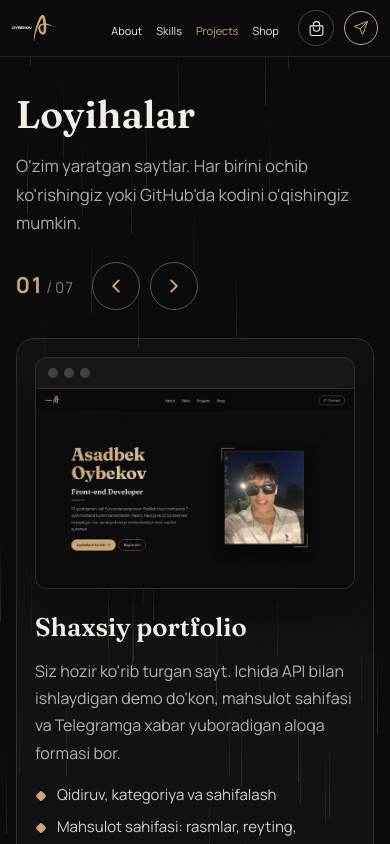
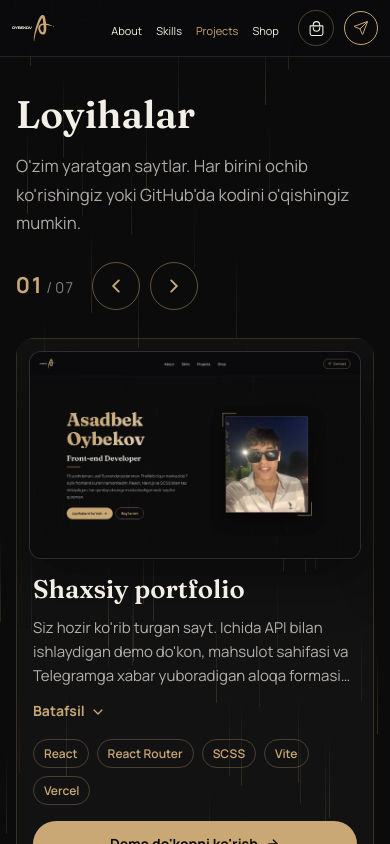
Before and after one commit to oybekovasadbek650-stack/partfolio.uz, a React (Vite) app: page /projects in a window 390 px wide. Shown: the top 844 px of the page. Built offline with nearby package versions, Linux system fonts and the light colour scheme.

Commit message:
partfolio telefon ekrani uchunham togri boldi

```diff
--- a/src/pages/projects/Projects.jsx
+++ b/src/pages/projects/Projects.jsx
@@ -1,7 +1,7 @@
 import { useRef, useState } from 'react'
 import { Link } from 'react-router-dom'
 import { FaGithub } from 'react-icons/fa'
-import { IoArrowForward, IoChevronBack, IoChevronForward, IoOpenOutline } from 'react-icons/io5'
+import { IoArrowForward, IoChevronBack, IoChevronDown, IoChevronForward, IoOpenOutline } from 'react-icons/io5'
 import Gallery from './Gallery'
 import styles from './Projects.module.scss'
 
@@ -156,14 +156,24 @@ function Projects() {
   const [hovered, setHovered] = useState(false)
   const [focused, setFocused] = useState(false)
   const [touched, setTouched] = useState(false)
+  // Telefonda "Batafsil" ochilgan loyiha (null = hammasi yopiq)
+  const [expanded, setExpanded] = useState(null)
   const touchX = useRef(null)
   const count = PROJECTS.length
 
-  const go = (step) => setIndex((i) => (i + step + count) % count)
-  const goTo = (i) => setIndex(i)
+  // Boshqa loyihaga o'tganda ochiq "Batafsil" yopiladi
+  const go = (step) => {
+    setExpanded(null)
+    setIndex((i) => (i + step + count) % count)
+  }
+  const goTo = (i) => {
+    setExpanded(null)
+    setIndex(i)
+  }
 
   const autoplay = !prefersReducedMotion
-  const paused = hovered || focused || touched
+  // O'qiyotgan paytda ("Batafsil" ochiq) loyiha o'zi almashib ketmaydi
+  const paused = hovered || focused || touched || expanded !== null
 
   const onTouchStart = (e) => {
     setTouched(true)
@@ -241,15 +251,26 @@ function Projects() {
               <Gallery images={imagesFor(project.folder)} title={project.title} />
             </div>
 
-            <div className={styles.body}>
+            <div className={expanded === i ? `${styles.body} ${styles.bodyOpen}` : styles.body}>
               <h2 className={styles.cardTitle}>{project.title}</h2>
               <p className={styles.description}>{project.description}</p>
 
-              <ul className={styles.features}>
+              <ul className={styles.features} id={`features-${i}`}>
                 {project.features.map((f) => (
                   <li key={f}>{f}</li>
                 ))}
               </ul>
+
+              {/* Faqat telefonda ko'rinadi: to'liq matn va imkoniyatlarni ochib-yopadi */}
+              <button
+                type="button"
+                className={styles.moreBtn}
+                onClick={() => setExpanded((e) => (e === i ? null : i))}
+                aria-expanded={expanded === i}
+                aria-controls={`features-${i}`}
+              >
+                {expanded === i ? 'Yopish' : 'Batafsil'} <IoChevronDown aria-hidden="true" />
+              </button>
 
               <ul className={styles.tech} aria-label="Texnologiyalar">
                 {project.tech.map((t) => (
--- a/src/pages/projects/Projects.module.scss
+++ b/src/pages/projects/Projects.module.scss
@@ -184,6 +184,12 @@
     gap: 24px;
     padding: 18px;
   }
+
+  @media (max-width: 600px) {
+    gap: 16px;
+    padding: 12px;
+    border-radius: 14px;
+  }
 }
 
 // Brauzer oynasi ko'rinishidagi rasm
@@ -219,12 +225,22 @@
     border-radius: 50%;
     background: rgba(243, 239, 231, 0.2);
   }
+
+  // Telefonda joy tejash uchun brauzer "nuqtalari" yashiriladi
+  @media (max-width: 600px) {
+    display: none;
+  }
 }
 
 .body {
   display: flex;
   flex-direction: column;
   gap: 16px;
+
+  @media (max-width: 600px) {
+    gap: 12px;
+    padding: 0 4px 4px;
+  }
 }
 
 .cardTitle {
@@ -237,6 +253,23 @@
   margin: 0;
   color: rgba(243, 239, 231, 0.72);
   line-height: 1.7;
+
+  // Telefonda faqat 3 qator ko'rinadi, qolgani "Batafsil" bosilganda
+  @media (max-width: 600px) {
+    display: -webkit-box;
+    -webkit-box-orient: vertical;
+    -webkit-line-clamp: 3;
+    line-clamp: 3;
+    overflow: hidden;
+    font-size: 15px;
+    line-height: 1.6;
+
+    .bodyOpen & {
+      display: block;
+      -webkit-line-clamp: unset;
+      line-clamp: unset;
+    }
+  }
 }
 
 .features {
@@ -246,6 +279,14 @@
   margin: 0;
   padding: 0;
   list-style: none;
+
+  @media (max-width: 600px) {
+    display: none;
+
+    .bodyOpen & {
+      display: flex;
+    }
+  }
 
   li {
     position: relative;
@@ -267,6 +308,34 @@
   }
 }
 
+// "Batafsil" tugmasi: faqat telefonda ko'rinadi
+.moreBtn {
+  display: none;
+
+  @media (max-width: 600px) {
+    display: inline-flex;
+    align-items: center;
+    align-self: flex-start;
+    gap: 6px;
+    padding: 0;
+    border: none;
+    background: none;
+    color: var(--gold);
+    font: inherit;
+    font-size: 14px;
+    font-weight: 700;
+    cursor: pointer;
+
+    svg {
+      transition: transform 0.25s ease;
+    }
+
+    &[aria-expanded='true'] svg {
+      transform: rotate(180deg);
+    }
+  }
+}
+
 .tech {
   display: flex;
   flex-wrap: wrap;
@@ -282,6 +351,11 @@
     color: var(--gold);
     font-size: 13px;
     font-weight: 600;
+
+    @media (max-width: 600px) {
+      padding: 4px 10px;
+      font-size: 12px;
+    }
   }
 }
 
@@ -290,6 +364,16 @@
   flex-wrap: wrap;
   gap: 10px;
   margin-top: 8px;
+
+  // Telefonda tugmalar butun kenglikni teng bo'lib oladi
+  @media (max-width: 600px) {
+    margin-top: 4px;
+
+    > * {
+      flex: 1 1 auto;
+      justify-content: center;
+    }
+  }
 }
 
 .primaryBtn,
```
